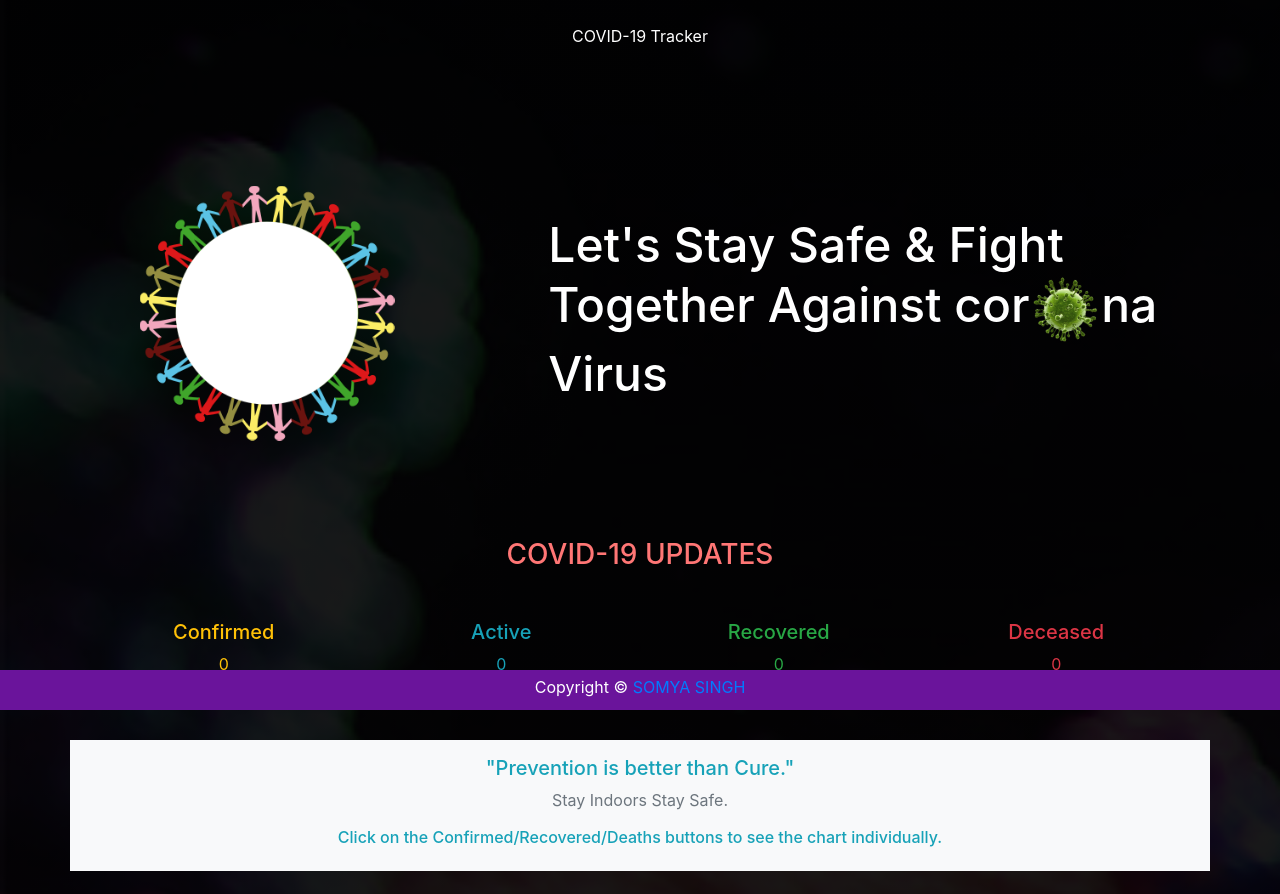
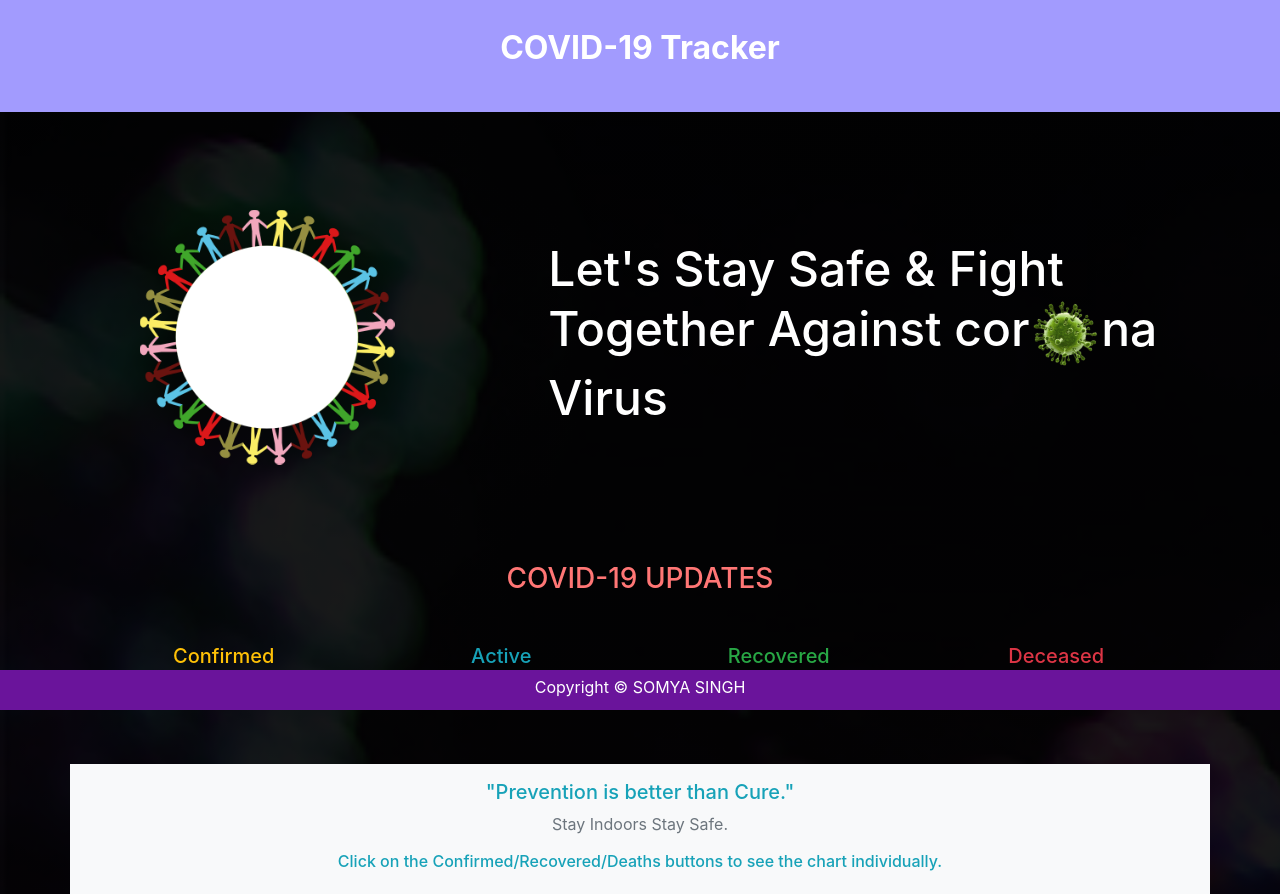
Before and after one commit to somyaBIT/covid-19-tracker, a PHP site: page / in a window 1280 px wide. Shown: the part 90-984 px from the top of the page. Run offline with PHP 8.4, Linux system fonts and the light colour scheme; data that the repository does not hold is empty; some libraries are stand-ins or nearby versions; some web fonts are replaced.

Commit message:
Add files via upload

```diff
--- a/css/style.php
+++ b/css/style.php
@@ -23,8 +23,10 @@
 }
 
 
-.nav_style{
+.class_alert{
     background-color: #a29bfe;
+    font-weight:bolder;
+    font-size:2rem;
 }
 .nav_style a{
     color:white;
@@ -111,8 +113,11 @@
 #myBtnn:hover {
   background-color: #555;
 }
-
-
+.footer_link
+{
+    color:white;
+    text-decoration:none;
+    }
 @media screen and (max-width: 768px){
      .main_header{
          height:700px;
@@ -131,10 +136,8 @@
 
      }
 
-.table-responsive{
-    height: 100% !important;
 
-}
+
      /* .wrapper{
     height:100vh !important;
     width:100vw  ! important ; */
@@ -143,4 +146,17 @@
 
 
             }
+
+    .chart{
+    width: 80%;
+    height: 70vh;
+    min-height: 500px;
+    margin: 0 auto;
+    padding: 50px 0;
+
+
+
+
+}
+
 </style>
```
